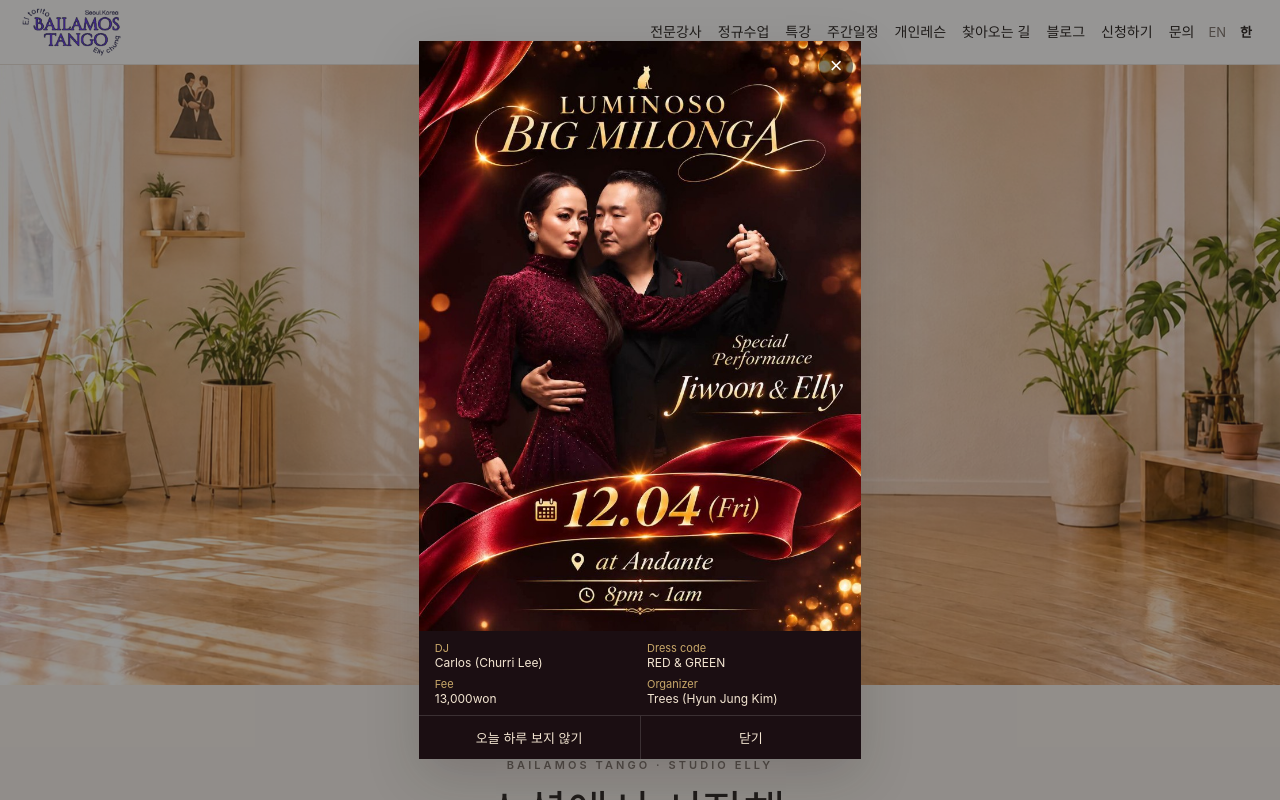
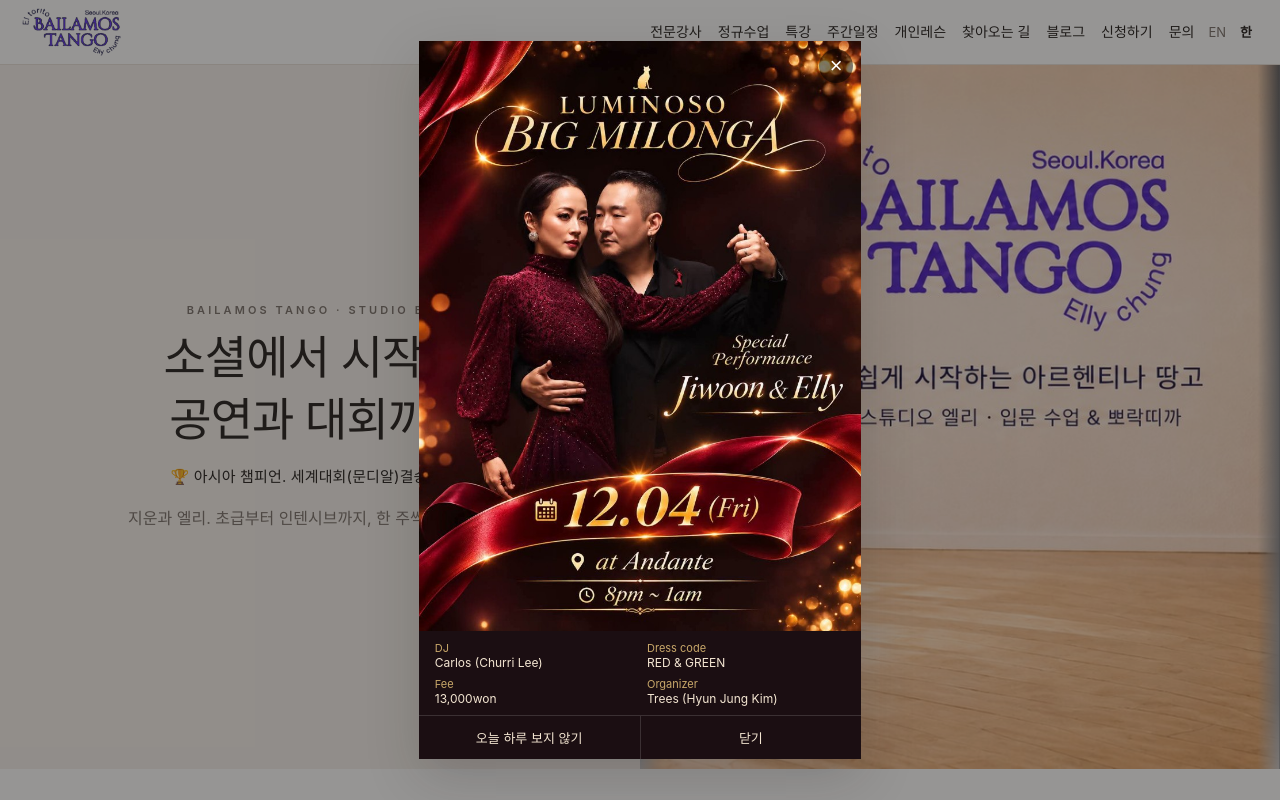
Before and after one commit to allgreektomee/bailamos, a Next.js app: page / in a window 1280 px wide. Shown: the top 800 px of the page. Built offline with nearby package versions, Linux system fonts and the light colour scheme.

Commit message:
홈페이지 대문을 커플 화보로 교체: 세로 사진에 맞춘 대문 레이아웃 CSS

```diff
--- a/app/globals.css
+++ b/app/globals.css
@@ -450,14 +450,63 @@ html[data-text="big"] dl.meta {
 }
 html[data-text="mid"] dl.meta,
 html[data-text="big"] dl.meta { grid-template-columns: max-content 1fr; }
-.hero-photo { position: relative; background: #1c1c1c; }
+/* 세로형 커플 화보: 인물이 잘리지 않도록 사진 비율 그대로 두고, 남는 좌우는 사진 배경과 같은 톤으로 잇는다 */
+.hero-photo {
+  position: relative;
+  display: flex;
+  align-items: center;
+  justify-content: center;
+  overflow: hidden;
+  height: 58vh;
+  max-height: 640px;
+  background-color: #6f6f72;
+  background-image:
+    linear-gradient(
+      180deg,
+      #545457 0%,
+      #57575a 10%,
+      #616164 20%,
+      #6c6c6f 30%,
+      #757578 40%,
+      #7e7e81 50%,
+      #7a7a7d 60%,
+      #7a7a7d 70%,
+      #79797c 80%,
+      #8f8f92 90%,
+      #c5c5c8 100%
+    ),
+    linear-gradient(
+      180deg,
+      #5c5c5f 0%,
+      #626265 10%,
+      #6e6e71 20%,
+      #79797c 30%,
+      #838386 40%,
+      #88888b 50%,
+      #89898c 60%,
+      #88888b 70%,
+      #9c9c9f 80%,
+      #9d9da0 90%,
+      #cacacd 100%
+    );
+  background-size: 50.4% 100%, 50.4% 100%;
+  background-position: left top, right top;
+  background-repeat: no-repeat;
+}
+.hero-photo-frame {
+  position: relative;
+  height: 100%;
+  max-width: 100%;
+  aspect-ratio: 1463 / 2048;
+}
 .hero-photo img {
   display: block;
   width: 100%;
-  height: 58vh;
-  max-height: 640px;
+  height: 100%;
   object-fit: cover;
-  object-position: center 40%;
+  object-position: center center;
+  -webkit-mask-image: linear-gradient(90deg, transparent 0, #000 3.5%, #000 96.5%, transparent 100%);
+  mask-image: linear-gradient(90deg, transparent 0, #000 3.5%, #000 96.5%, transparent 100%);
 }
 .hero-copy { padding: 44px 24px 34px; text-align: center; }
 .hero-copy h1 {
@@ -1171,9 +1220,8 @@ a.inquire-btn { text-decoration: none; }
   .lesson-grid { grid-template-columns: repeat(3, 1fr); gap: 16px; }
 }
 @media (min-width: 1024px) {
-  .hero { grid-template-columns: 1fr 1fr; min-height: 620px; }
-  .hero-photo { order: 2; min-height: 620px; }
-  .hero-photo img { position: absolute; inset: 0; height: 100%; }
+  .hero { display: grid; grid-template-columns: 1fr 1fr; min-height: 88vh; }
+  .hero-photo { order: 2; height: 88vh; max-height: none; }
   .hero-overlay { display: none; }
   .hero-copy {
     order: 1;
```
